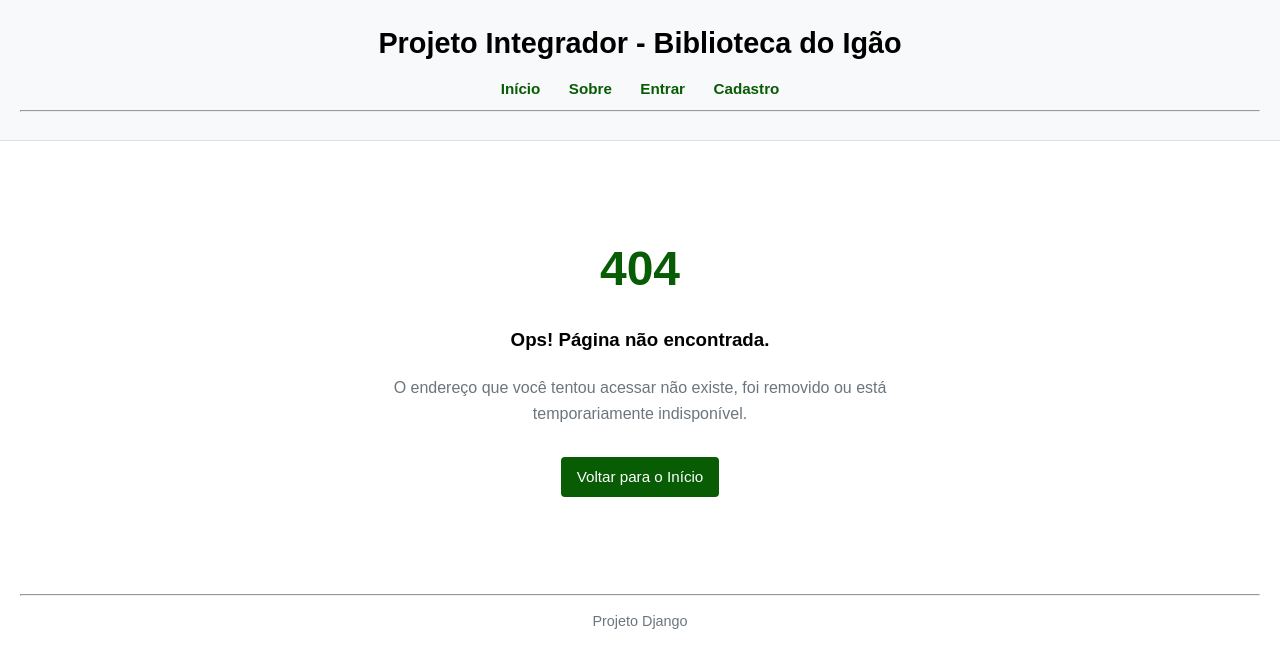
After one commit to bernacastro/ProjetoIntegrador_LBP3, a Django app: template BibliotecaIgao/core/templates/404.html in a window 1280 px wide. The commit adds this page. Shown: the top 668 px of the page. Run offline with Django 5.2, Linux system fonts and the light colour scheme; the template is opened without the code that fills it, so the values that code supplies are empty.

Commit message:
arrumamos o main

```diff
--- a/BibliotecaIgao/config/settings.py
+++ b/BibliotecaIgao/config/settings.py
@@ -23,7 +23,7 @@ BASE_DIR = Path(__file__).resolve().parent.parent
 SECRET_KEY = 'django-insecure-ucdmh!z+9$@x8q7)9ayzqzo!8j5tuo7gqickphc*i(*bf4al5*'
 
 # SECURITY WARNING: don't run with debug turned on in production!
-DEBUG = False
+DEBUG = True
 
 ALLOWED_HOSTS = ['localhost','127.0.0.1']
 
--- a/BibliotecaIgao/core/static/css/style.css
+++ b/BibliotecaIgao/core/static/css/style.css
@@ -1,225 +1,190 @@
-:root {
-    --roxo: #4f19e4;
-    --azul: #0078e7;
-    --verde: rgb(28, 184, 65);
-    --vermelho: rgb(202, 60, 60);
-    --cinza: #f2f2f2;
+body {
+    font-family: Arial, sans-serif;
+    color: #000000;
+    margin: 0;
+    padding: 0;
+    line-height: 1.6;
 }
 
-* {
-    box-sizing: border-box;
+header {
+    background-color: #f8f9fa;
+    padding: 20px;
+    text-align: center;
+    border-bottom: 1px solid #dee2e6;
 }
 
-body {
-    margin: 0;
-    font-family: Arial, sans-serif;
-    color: #222;
-    background: #fff;
-    padding: 0 10px 35px;
+header h1 {
+    margin: 0 0 10px 0;
+    font-size: 1.8rem;
+    color: #000000;
 }
 
-.cabecalho {
-    text-align: center;
-    border-bottom: 1px solid #e5e5e5;
-    margin-bottom: 16px;
+nav {
+    margin-top: 10px;
 }
 
-.cabecalho h1 {
-    color: var(--roxo);
-    margin: 20px 0 12px;
+nav a {
+    text-decoration: none;
+    color: #075c04;
+    margin: 0 12px;
+    font-weight: bold;
+    font-size: 0.95rem;
 }
 
-.menu {
-    display: flex;
-    align-items: center;
-    justify-content: center;
-    flex-wrap: wrap;
-    gap: 7px;
-    margin: 12px 0;
-}
-
-a,
-.link-botao {
-    text-decoration: none;
-    color: inherit;
-}
-
-.menu a,
-button,
-.botao {
-    display: inline-block;
-    border: 0;
-    border-radius: 3px;
-    padding: .55em 1em;
-    cursor: pointer;
-    background: var(--roxo);
-    color: #fff;
-    text-shadow: 0 1px 1px rgba(0, 0, 0, .2);
-}
-
-.menu a:hover,
-button:hover,
-.botao:hover {
-    filter: brightness(.92);
+nav a:hover {
+    text-decoration: underline;
+    color: #075c04;
 }
 
 main {
-    max-width: 1180px;
-    margin: 0 auto;
+    max-width: 1000px;
+    margin: 30px auto;
+    padding: 0 20px;
+}
+
+footer {
+    text-align: center;
+    padding: 20px;
+    font-size: 0.9rem;
+    color: #6c757d;
 }
 
 h2 {
-    color: #333;
-    border-bottom: 2px solid var(--roxo);
+    color: #000000;
+    border-bottom: 2px solid #ecf0f1;
     padding-bottom: 8px;
+    margin-top: 20px;
 }
 
 h3 {
+    color: #000000;
     margin-top: 25px;
-}
-
-.formulario {
-    max-width: 700px;
-    border: 1px solid #ccc;
-    border-radius: 5px;
-    padding: 16px;
-    background: #fff;
-}
-
-.formulario p {
-    display: flex;
-    flex-direction: column;
-    gap: 5px;
-    margin: 12px 0;
-}
-
-.formulario label {
-    font-weight: bold;
-}
-
-input,
-select {
-    padding: .45em;
-    border: 1px solid #ccc;
-    box-shadow: inset 0 1px 3px #ddd;
-    border-radius: 4px;
-    font: inherit;
-}
-
-input:focus,
-select:focus {
-    outline: 0;
-    border-color: #129fea;
-}
-
-.pesquisa {
-    display: flex;
-    gap: 8px;
-    align-items: center;
-    padding: 0;
-    border: 0;
-}
-
-.pesquisa input {
-    min-width: 260px;
-}
-
-.tabela-wrap {
-    overflow-x: auto;
-}
-
-table {
-    border-collapse: collapse;
-    border-spacing: 0;
-    width: 100%;
-    border: 1px solid #cbcbcb;
-}
-
-th,
-td {
-    padding: .55em 1em;
-    text-align: left;
-    border-left: 1px solid #cbcbcb;
-}
-
-thead,
-tr:first-child {
-    background: #e0e0e0;
-}
-
-tbody tr:nth-child(odd) {
-    background: var(--cinza);
-}
-
-.acoes {
-    white-space: nowrap;
-}
-
-.acoes a {
-    color: var(--roxo);
-    text-decoration: underline;
-    margin-right: 8px;
-}
-
-.mensagem {
-    margin: 10px 0;
-    padding: 11px;
-    border-radius: 4px;
-    background: #e9f7ec;
-    border-left: 5px solid var(--verde);
 }
 
 .painel {
     display: flex;
     gap: 20px;
+    margin-top: 20px;
     flex-wrap: wrap;
 }
 
 .cartao {
-    flex: 1 1 220px;
-    border: 1px solid #ccc;
-    border-radius: 5px;
-    padding: 16px;
+    background: #ffffff;
+    border: 1px solid #ced4da;
+    border-radius: 6px;
+    padding: 20px;
+    flex: 1;
+    min-width: 200px;
+    box-shadow: 0 2px 4px rgba(0, 0, 0, 0.05);
     text-align: center;
-    background: #fff;
 }
 
 .cartao strong {
     display: block;
-    font-size: 2.1rem;
-    color: var(--roxo);
+    font-size: 2rem;
+    color: #075c04;
+    margin-bottom: 5px;
 }
 
-.login {
-    max-width: 430px;
-    margin: 45px auto;
+.formulario {
+    background: #fdfdfe;
+    border: 1px solid #e9ecef;
+    padding: 20px;
+    border-radius: 6px;
+    margin-bottom: 30px;
 }
 
-.erro {
-    color: var(--vermelho);
+.formulario p {
+    margin-bottom: 15px;
+}
+
+.formulario label {
+    display: block;
+    margin-bottom: 5px;
+    font-weight: bold;
+    font-size: 0.9rem;
+}
+
+.formulario input[type="text"],
+.formulario input[type="password"],
+.formulario input[type="email"],
+.formulario input[type="date"],
+.formulario input[type="number"],
+.formulario select {
+    width: 100%;
+    padding: 8px 12px;
+    border: 1px solid #ced4da;
+    border-radius: 4px;
+    box-sizing: border-box;
+    font-size: 0.95rem;
+}
+
+button, .button {
+    background-color: #075c04;
+    color: white;
+    padding: 8px 16px;
+    border: none;
+    border-radius: 4px;
+    cursor: pointer;
+    font-size: 0.95rem;
+    text-decoration: none;
+    display: inline-block;
+}
+
+button:hover, .button:hover {
+    background-color: #034201;
+}
+
+.pesquisa {
+    margin-bottom: 20px;
+    display: flex;
+    gap: 10px;
+}
+
+.pesquisa input {
+    padding: 8px 12px;
+    border: 1px solid #ced4da;
+    border-radius: 4px;
+    width: 250px;
+}
+
+.tabela-wrap {
+    overflow-x: auto;
+    margin-top: 15px;
+}
+
+table {
+    width: 100%;
+    border-collapse: collapse;
+    background: #ffffff;
+    border: 1px solid #dee2e6;
+    border-radius: 4px;
+}
+
+th, td {
+    padding: 12px 15px;
+    text-align: left;
+    border-bottom: 1px solid #dee2e6;
+    font-size: 0.95rem;
+}
+
+th {
+    background-color: #f1f3f5;
+    color: #000000;
     font-weight: bold;
 }
 
-@media (max-width:600px) {
-    body {
-        padding: 0 8px 25px;
-    }
+tr:hover {
+    background-color: #f8f9fa;
+}
 
-    .menu {
-        justify-content: flex-start;
-    }
+.acoes a {
+    margin-right: 10px;
+    color: #075c04;
+    text-decoration: none;
+    font-size: 0.9rem;
+}
 
-    .pesquisa {
-        flex-wrap: wrap;
-    }
-
-    .pesquisa input {
-        min-width: 0;
-        width: 100%;
-    }
-
-    th,
-    td {
-        padding: .45em .6em;
-    }
+.acoes a:hover {
+    text-decoration: underline;
 }
--- /dev/null
+++ b/BibliotecaIgao/core/templates/404.html
@@ -0,0 +1,14 @@
+{% extends 'core/base.html' %}
+
+{% block title %}Página Não Encontrada{% endblock %}
+
+{% block content %}
+<div style="text-align: center; padding: 40px 20px;">
+    <h2 style="border-bottom: none; font-size: 3rem; margin-bottom: 10px; color: #075c04;">404</h2>
+    <h3 style="margin-top: 0; margin-bottom: 20px;">Ops! Página não encontrada.</h3>
+    <p style="color: #6c757d; max-width: 500px; margin: 0 auto 30px auto;">
+        O endereço que você tentou acessar não existe, foi removido ou está temporariamente indisponível.
+    </p>
+    <a class="button" href="/">Voltar para o Início</a>
+</div>
+{% endblock %}
```
